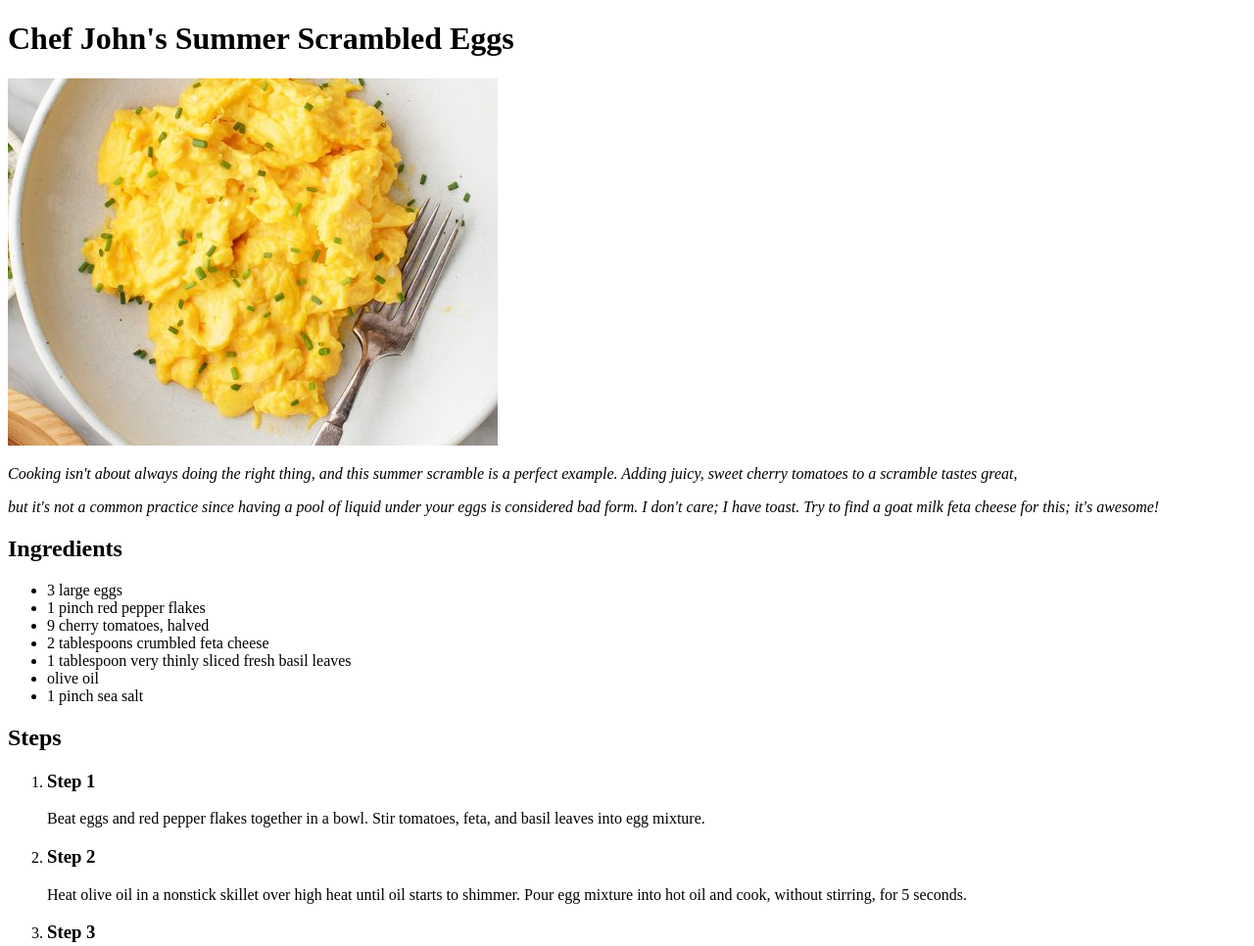
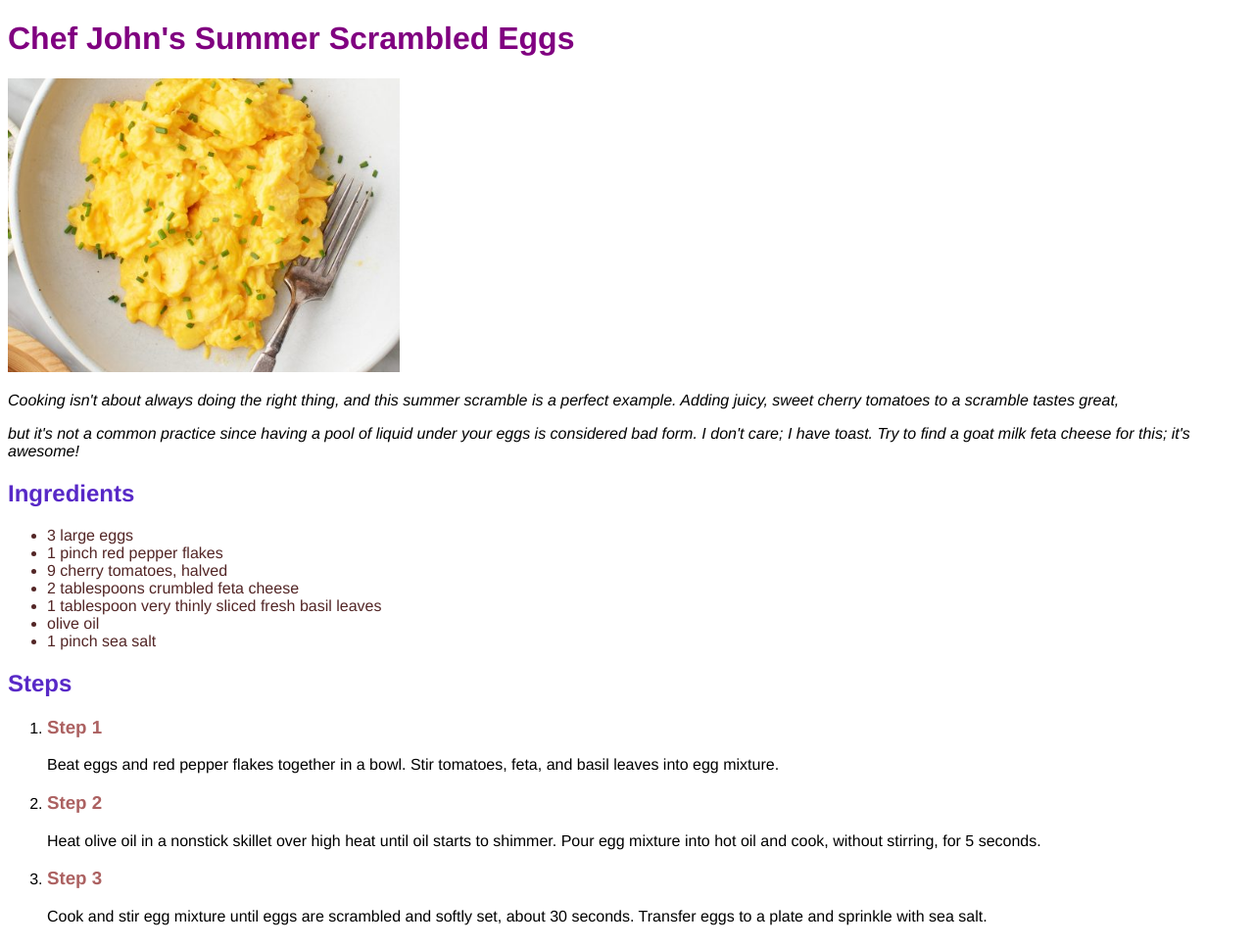
Before and after one commit to alexlm09/odin-recipes, a plain HTML site: page eggs.html in a window 1280 px wide. Shown: the top 966 px of the page at 98% size. Drawn offline with Linux system fonts and the light colour scheme.

Commit message:
Apply all style changes to HTML files

```diff
--- a/eggs.html
+++ b/eggs.html
@@ -11,12 +11,12 @@
 
 <body>
 
-    <h1>Chef John's Summer Scrambled Eggs</h1>
-        <p><img src="./images/eggs.jpg" alt="Scrabbled eggs"></p>
+    <h1 class="bigtitle">Chef John's Summer Scrambled Eggs</h1>
+        <p><img class="frontimg" src="./images/eggs.jpg" alt="Scrabbled eggs"></p>
         <p><em>Cooking isn't about always doing the right thing, and this summer scramble is a perfect example. Adding juicy, sweet cherry tomatoes to a scramble tastes great,</em></p>
         <p><em>but it's not a common practice since having a pool of liquid under your eggs is considered bad form. I don't care; I have toast. Try to find a goat milk feta cheese for this; it's awesome!</em></p>
 
-    <h2>Ingredients</h2>
+    <h2 class="midtitle">Ingredients</h2>
     <p><ul>
         <li>3 large eggs</li>
         <li>1 pinch red pepper flakes</li>
@@ -28,7 +28,7 @@
 
     </ul></p>
 
-    <h2>Steps</h2>
+    <h2 class="midtitle">Steps</h2>
         <ol>
             <li>
                 <h3>Step 1</h3>
--- a/style.css
+++ b/style.css
@@ -0,0 +1,58 @@
+/* style.css for recipes */
+
+/* Apply Helvetica to all the website */
+
+* {
+    font-family: "Helvetica", sans-serif;
+}
+
+
+/*Big Odin recipes title ID */
+
+#odinrecipes {
+    color: white;
+    background-color: rgb(133, 133, 209);
+    font-weight: bold;
+    font-size: 64px;
+    text-align: center;
+}
+
+/*Big Odin recipes title ID */
+
+/* Image resize */
+
+img.frontimg {
+    height: 300px;
+    width: auto;
+}
+
+/* Image resize */
+
+/* Title classes */
+
+h1.bigtitle {
+
+    color: purple;
+    font-weight: bold;
+    text-align: left;
+}
+
+h2.midtitle {
+
+    color: rgb(88, 41, 199);
+    font-weight: bold;
+    text-align: left;
+}
+
+li h3 {
+    color: rgb(172, 97, 97);
+    font-weight: bold;
+    text-align: left;
+}
+
+/* Title classes */
+
+ul li {
+    color: rgb(83, 38, 38);
+    font-weight: lighter;
+}
```
Also changed, not shown: bacon.html (+4 -4 lines), index.html (+1 -1 lines), waffles.html (+4 -4 lines).
